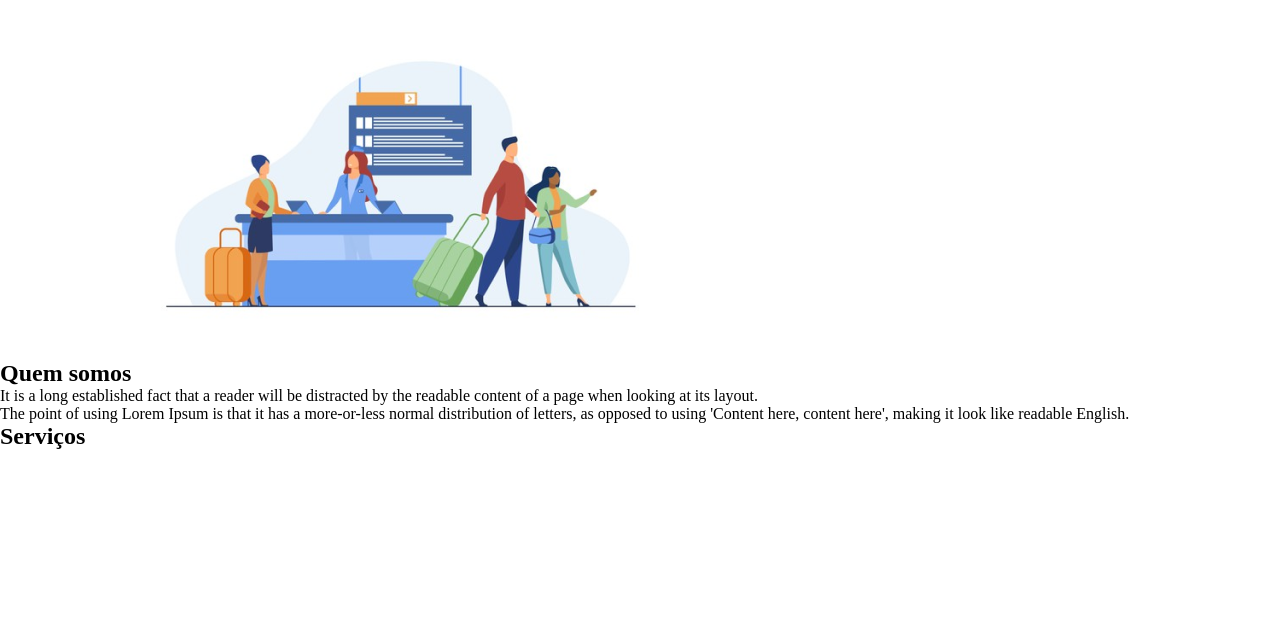
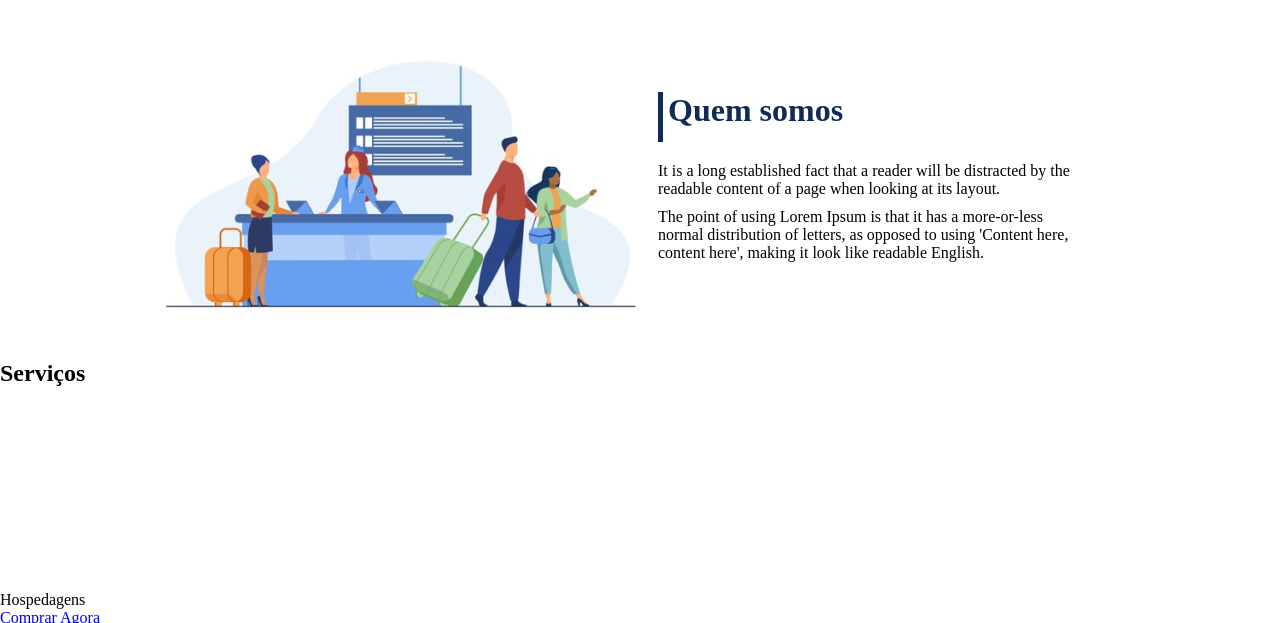
Before and after one commit to eriksoncel/flex-projeto, a plain HTML site: page index.html in a window 1280 px wide. Shown: the part 896-1519 px from the top of the page. Drawn offline with Linux system fonts and the light colour scheme.

Commit message:
quem-somos 1

```diff
--- a/index.html
+++ b/index.html
@@ -30,15 +30,14 @@
         </div>
     </div>
 
-    <div>
-        <div class="flex-container">
-            <img src="./images/1-quem-somos.png" alt="balcão de atendimento">
-        </div>
-
+    <div class="flex-container" id="quem-somos">
         <div>
             <h2>Quem somos</h2>
             <p>It is a long established fact that a reader will be distracted by the readable content of a page when looking at its layout. </p>
             <p>The point of using Lorem Ipsum is that it has a more-or-less normal distribution of letters, as opposed to using 'Content here, content here', making it look like readable English.</p>
+        </div>
+        <div class="flex-container">
+            <img src="./images/1-quem-somos.png" alt="balcão de atendimento">
         </div>
     </div>
 
--- a/style.css
+++ b/style.css
@@ -74,3 +74,30 @@ header .menu{
     margin-top: 10px;
     margin-bottom: 10px;
 }
+
+#quem-somos{
+    flex-direction: row-reverse;
+    align-items: center;
+    justify-content: space-between;
+}
+
+#quem-somos h2{
+    display: flex;
+    font-size: 32px;
+    color: #122a57;
+    margin-bottom: 20px;
+}
+
+#quem-somos h2::before{
+    content: "";
+    height: 50px;
+    width: 5px;
+    margin-right: 5px;
+    background-color: #122a57;
+    position: relative;
+}
+
+#quem-somos p{
+    margin-bottom: 10px;
+    width: 90%;
+}
```
